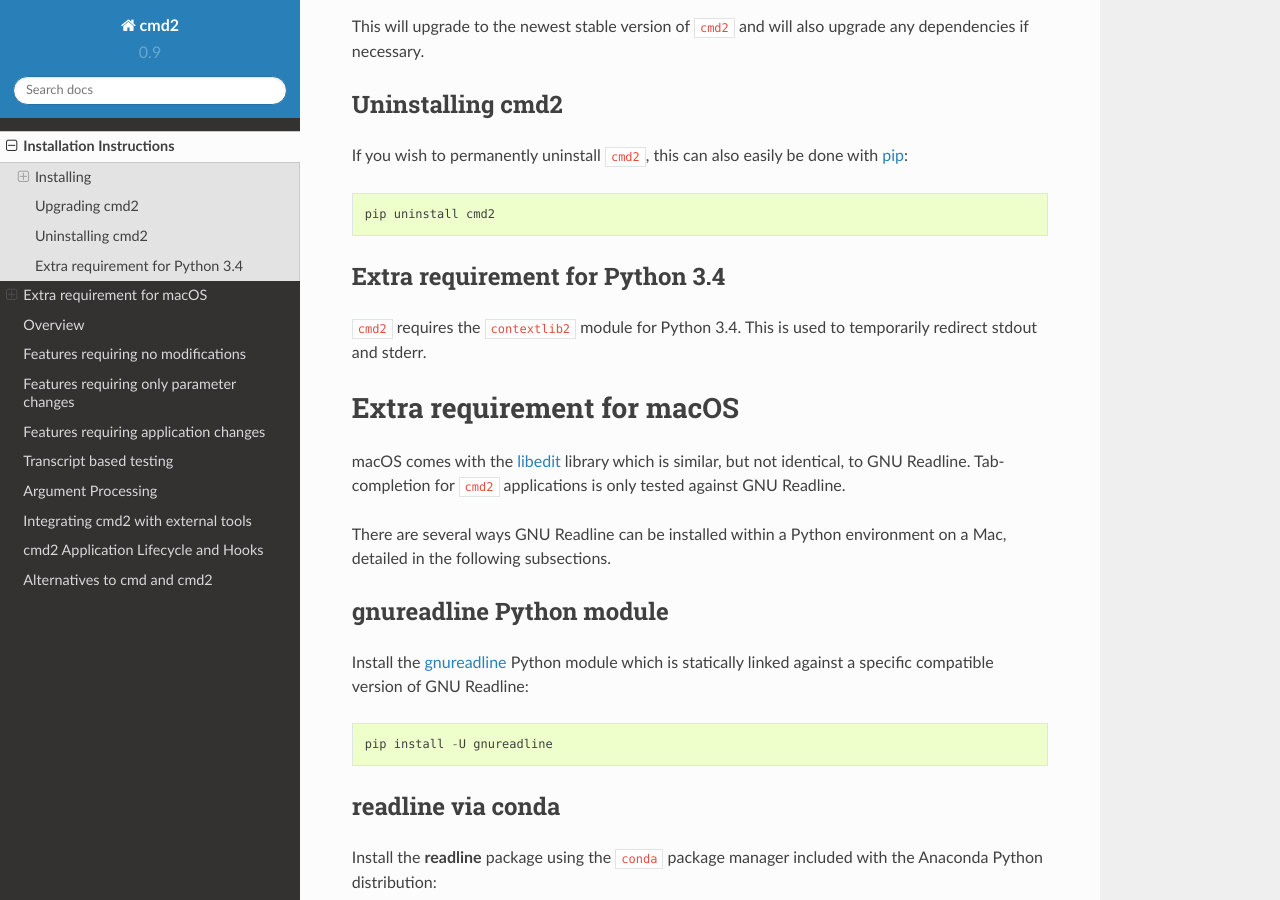
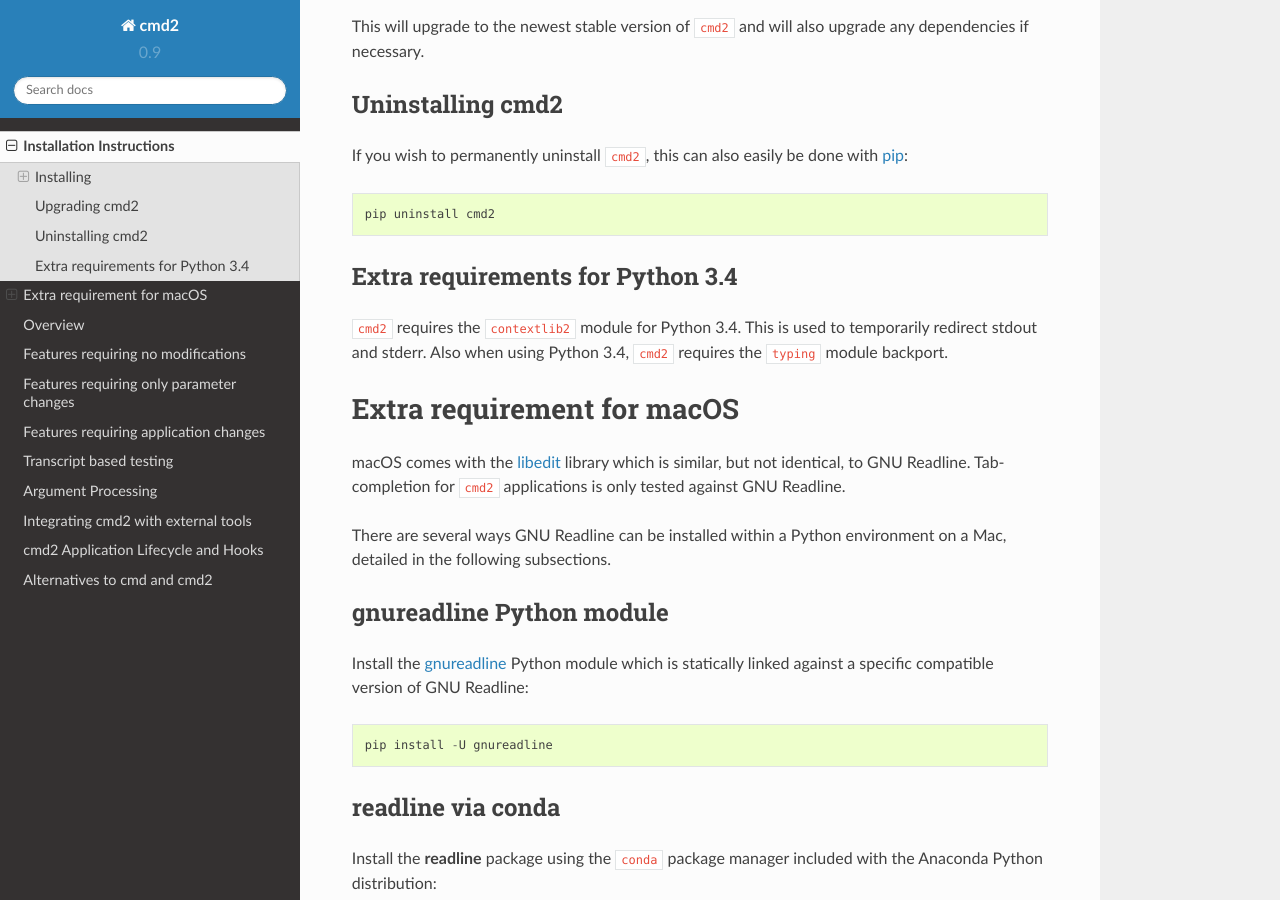
Before and after one commit to python-cmd2/cmd2, a Sphinx documentation site: the page built from docs/install.rst, in a window 1280 px wide and 900 px high, scrolled down 2499 px. Built offline with Sphinx 7.4.7 and the Read the Docs theme 2.0.0, drawn with Linux system fonts in a browser that asks for light colours.

Commit message:
Fix documentation in regards to requirements on Python 3.4
Added typing backport dependency for Python 3.4

```diff
--- a/docs/install.rst
+++ b/docs/install.rst
@@ -126,10 +126,10 @@
 
     pip uninstall cmd2
 
-Extra requirement for Python 3.4
---------------------------------
+Extra requirements for Python 3.4
+---------------------------------
 ``cmd2`` requires the ``contextlib2`` module for Python 3.4.  This is used to temporarily redirect
-stdout and stderr.
+stdout and stderr.  Also when using Python 3.4, ``cmd2`` requires the ``typing`` module backport.
 
 Extra requirement for macOS
 ===========================
```
Also changed, not shown: README.md (+2 -1 lines).
